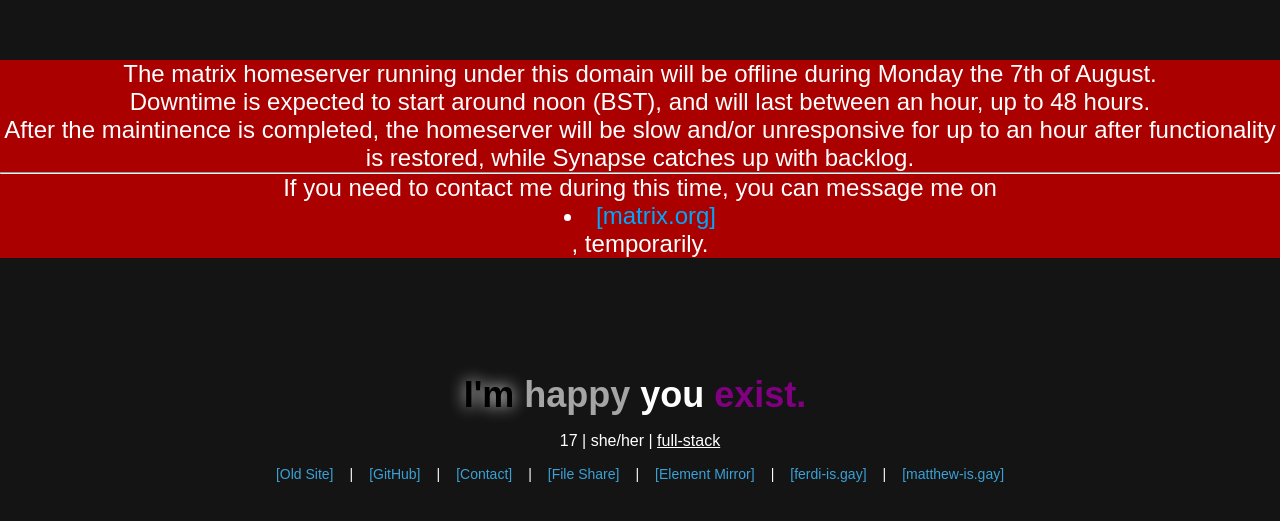
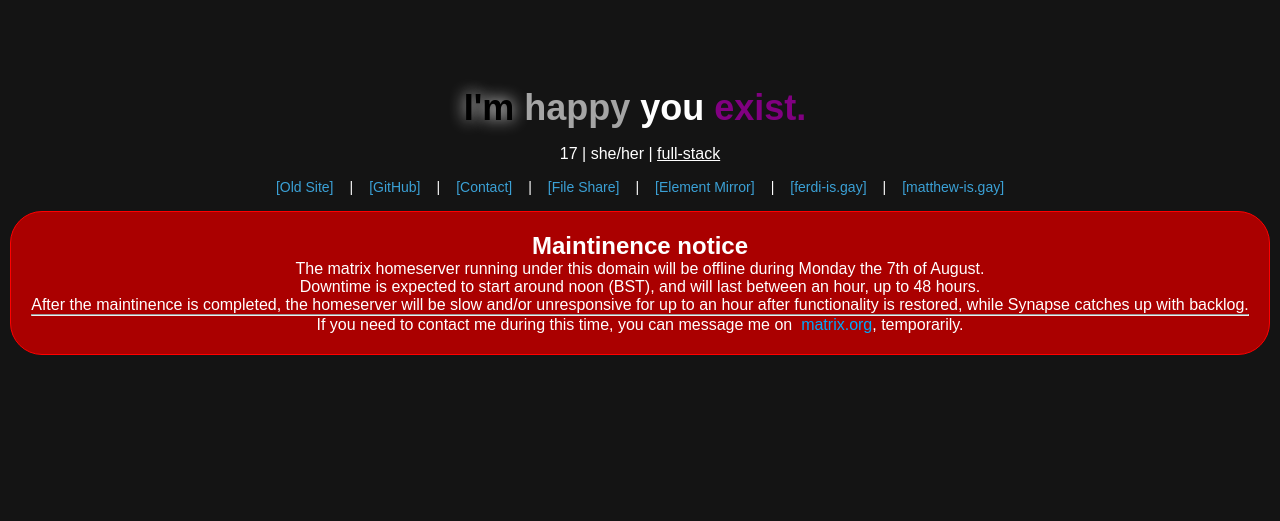
Before and after one commit to nexy7574/nexy7574.co.uk-t, a Next.js app: page / in a window 1280 px wide. Shown: the part 179-700 px from the top of the page. Built offline with nearby package versions, Linux system fonts and the light colour scheme; a web font is replaced by a local one.

Commit message:
Make the notice look nicer

```diff
--- a/src/pages/index.jsx
+++ b/src/pages/index.jsx
@@ -125,19 +125,9 @@ export default function Home() {
         []
     )
     return (
+        <>
         <main className={styles.middleDiv}>
             <title>My Site</title>
-            <div style={{"text-align": "center", "margin": "100px auto", "background": '#A00'}}>
-                <p>The matrix homeserver running under this domain will be offline during Monday the 7th of August.</p>
-                <p>Downtime is expected to start around noon (BST), and will last between an hour, up to 48 hours.</p>
-                <p>After the maintinence is completed, the homeserver will be slow and/or unresponsive for up to an hour after functionality
-                    is restored, while Synapse catches up with backlog.
-                </p>
-                <hr/>
-                <p>If you need to contact me during this time, you can message me on
-                    <Link href={"https://matrix.to/#/@eek4015:matrix.org"} text={"matrix.org"}/>, temporarily.
-                </p>
-            </div>
             <div style={{width: "100%"}}>
                 <div>
                     <h2 onClick={newPhrase} style={{cursor: "default"}}>
@@ -168,6 +158,19 @@ export default function Home() {
                 <Div/>
                 <Link href={"https://matthew-is.gay"} text={"matthew-is.gay"}/>
             </ul>
+            <div className={styles.notice}>
+                <h2>Maintinence notice</h2>
+                <p>The matrix homeserver running under this domain will be offline during Monday the 7th of August.</p>
+                <p>Downtime is expected to start around noon (BST), and will last between an hour, up to 48 hours.</p>
+                <p>After the maintinence is completed, the homeserver will be slow and/or unresponsive for up to an hour after functionality
+                    is restored, while Synapse catches up with backlog.
+                </p>
+                <hr/>
+                <p>If you need to contact me during this time, you can message me on
+                    &nbsp;<a href={"https://matrix.to/#/@eek4015:matrix.org"}>matrix.org</a>, temporarily.
+                </p>
+            </div>
         </main>
+        </>
     )
 }
--- a/src/styles/index.module.css
+++ b/src/styles/index.module.css
@@ -1,7 +1,7 @@
 @import url("https://fonts.googleapis.com/css?family=Noto%20Color%20Emoji&weight=400");
 
 .middleDiv {
-    font-family: Arial, sans-serif;
+    font-family: Arial, Helvetica, sans-serif;
     display: flex;
     flex-direction: column;
     justify-content: center;
@@ -80,3 +80,12 @@
 .ace_two {color: #A5A5A5}
 .ace_three {color: #FFFFFF}
 .ace_four {color: #810081}
+
+.notice {
+    text-align: center;
+    font-size: 16px;
+    background: #a00;
+    border: 1px solid #f00;
+    border-radius: 2em;
+    padding: 20px
+}
```
